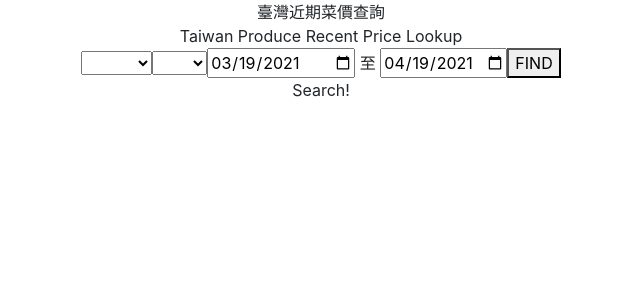
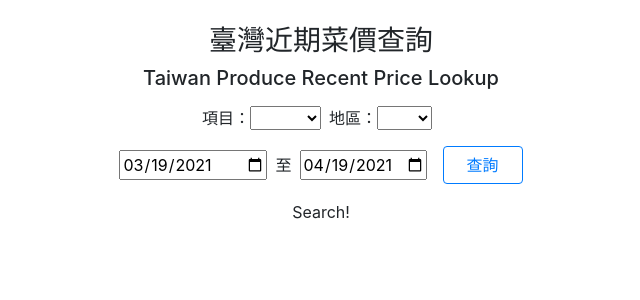
Before and after one commit to TYT11/VegPriceLookup, a React (Create React App) app: page / in a window 1280 px wide. Shown: the top 300 px of the page, without its empty margins (319-959 px from the left). Built offline with nearby package versions, Linux system fonts and the light colour scheme.

Commit message:
add dot & text on mouseover

```diff
--- a/src/components/Finder.js
+++ b/src/components/Finder.js
@@ -59,18 +59,23 @@ export default function Finder() {
   };
 
   return (
-    <div>
-      <div>
-        <div>臺灣近期菜價查詢</div>
-        <div>Taiwan Produce Recent Price Lookup</div>
+    <div className="mt-4">
+      <div className="mb-3">
+        <div className="h3">臺灣近期菜價查詢</div>
+        <div className="h5">Taiwan Produce Recent Price Lookup</div>
       </div>
       <form
+        className="mb-3"
         onSubmit={(e) => {
           e.preventDefault();
           handleSubmit();
         }}
       >
+        <div className="mt-2">
+          <label htmlFor="crop">項目：</label>
           <select
+            id="crop"
+            className="mr-2"
             value={crop.crop}
             onChange={(e) => {
               setCrop((prev) => {
@@ -84,9 +89,11 @@ export default function Finder() {
               </option>
             ))}
           </select>
+          <label htmlFor="city">地區：</label>
           <select
+            className="mr-2"
             name=""
-          id=""
+            id="city"
             onChange={(e) => {
               setCrop((prev) => {
                 return { ...prev, city: e.target.value };
@@ -100,7 +107,11 @@ export default function Finder() {
               </option>
             ))}
           </select>
+        </div>
+
+        <div className="mt-2 d-flex justify-content-center align-items-center">
           <input
+            className="ml-2 mr-2"
             type="date"
             min={daysPrior}
             defaultValue={daysPrior}
@@ -112,6 +123,7 @@ export default function Finder() {
           />{" "}
           至{" "}
           <input
+            className="ml-2 mr-2"
             type="date"
             max={today}
             defaultValue={today}
@@ -121,7 +133,14 @@ export default function Finder() {
               });
             }}
           />
-        <button type="submit">FIND</button>
+          <button
+            type="submit"
+            class="btn btn-outline-primary ml-2 mr-2"
+            style={{ fontSize: "1rem", width: "5rem" }}
+          >
+            查詢
+          </button>
+        </div>
       </form>
 
       <Chart cropData={cropData} />
--- a/src/components/LineChart.js
+++ b/src/components/LineChart.js
@@ -1,6 +1,6 @@
 import React, { useEffect } from "react";
 import * as d3 from "d3";
-import { getAD, getCommon } from "./getRepublic";
+import { getAD, getCommon, getDateFormat } from "./getRepublic";
 
 export default function LineChart({ cropData }) {
   const parseTime = d3.timeParse("%Y-%m-%d");
@@ -8,7 +8,7 @@ export default function LineChart({ cropData }) {
   const commonCategory = getCommon(dataSample, "CropCode");
   const commonCity = getCommon(dataSample, "MarketName");
 
-  const data = dataSample
+  const data = cropData
     ?.filter(
       (crop) =>
         crop.Avg_Price !== 0 &&
@@ -19,23 +19,23 @@ export default function LineChart({ cropData }) {
       return { date: parseTime(getAD(crop.TransDate)), value: crop.Avg_Price };
     });
 
-  console.log(data);
+  const handleClick = (e) => {};
 
   useEffect(() => {
     if (data.length > 0) {
       const m = [20, 20, 20, 20];
-      const w = 900 - m[1] - m[3];
-      const h = 400 - m[0] - m[2];
+      const w = 1000;
+      const h = 500;
 
       const svg = d3
         .select("#linechart")
         .append("svg")
-        .attr("width", w)
+        .attr("width", w - m[1])
         .attr("height", h)
-        .attr("transform", "translate(" + m[1] * 2 + "," + m[0] * 2 + ")");
+        .attr("transform", "translate(" + m[1] + "," + m[0] + ")");
 
-      const x = d3.scaleTime().rangeRound([0, w]);
-      const y = d3.scaleLinear().rangeRound([h, 0]);
+      const x = d3.scaleTime().rangeRound([m[3], w - m[1] - m[3]]);
+      const y = d3.scaleLinear().rangeRound([h, m[0]]);
 
       x.domain(
         d3.extent(data, function (d) {
@@ -54,13 +54,13 @@ export default function LineChart({ cropData }) {
 
       svg
         .append("g")
-        .attr("transform", `translate(20,${h - m[0]})`)
+        .attr("transform", `translate(0,${h - m[2]})`)
         .call(xaxis);
 
       svg
         .append("g")
         .call(yaxis)
-        .attr("transform", `translate(${m[3] * 1}, -20)`)
+        .attr("transform", `translate(${m[3]}, ${-m[2]} )`)
         .append("text")
         .text("價格")
         .attr("transform", "rotate(-90)")
@@ -74,7 +74,7 @@ export default function LineChart({ cropData }) {
         .attr("fill", "none")
         .attr("stroke", "steelblue")
         .attr("stroke-width", 1.5)
-        .attr("transform", "translate(20,0)")
+        .attr("transform", "translate(0,-20)")
         .attr(
           "d",
           d3
@@ -86,6 +86,65 @@ export default function LineChart({ cropData }) {
               return y(d.value);
             })
         );
+
+      function handleMouseOver(d) {
+        d3.select(this).attr("r", 10).style("fill", "lightblue");
+        const target = d.target.__data__;
+
+        svg
+          .append("text")
+          .attr("id", `text${x(target.date)}${y(target.value)}`)
+          .attr("fill", "black")
+          .attr("x", function () {
+            return x(target.date) - 10;
+          })
+          .attr("y", function () {
+            return y(target.value) + 10;
+          })
+          .text(function () {
+            return [target.value];
+          });
+
+        svg
+          .append("text")
+          .attr("id", `date${x(target.date)}${y(target.value)}`)
+          .attr("fill", "black")
+          .attr("x", function () {
+            return x(target.date) - 13;
+          })
+          .attr("y", function () {
+            return y(target.value) - 40;
+          })
+          .text(function () {
+            return [getDateFormat(target.date)];
+          });
+      }
+
+      function handleMouseOut(d) {
+        d3.select(this).attr("r", 4).style("fill", "steelblue");
+        const target = d.target.__data__;
+        d3.select(`#text${x(target.date)}${y(target.value)}`).remove();
+        d3.select(`#date${x(target.date)}${y(target.value)}`).remove();
+      }
+
+      svg
+        .selectAll("dot")
+        .data(data)
+        .enter()
+        .append("circle")
+        .attr("fill", "steelblue")
+        .attr("class", "dot")
+        .attr("cx", function (d) {
+          return x(d.date);
+        })
+        .attr("transform", "translate(0,-20)")
+        .attr("cy", function (d) {
+          return y(d.value);
+        })
+        .attr("r", 4)
+        .on("mouseover", handleMouseOver)
+        .on("mouseout", handleMouseOut)
+        .on("click", handleClick);
     }
 
     return () => {
```
Lines whose indentation alone changed are shown as unchanged.
